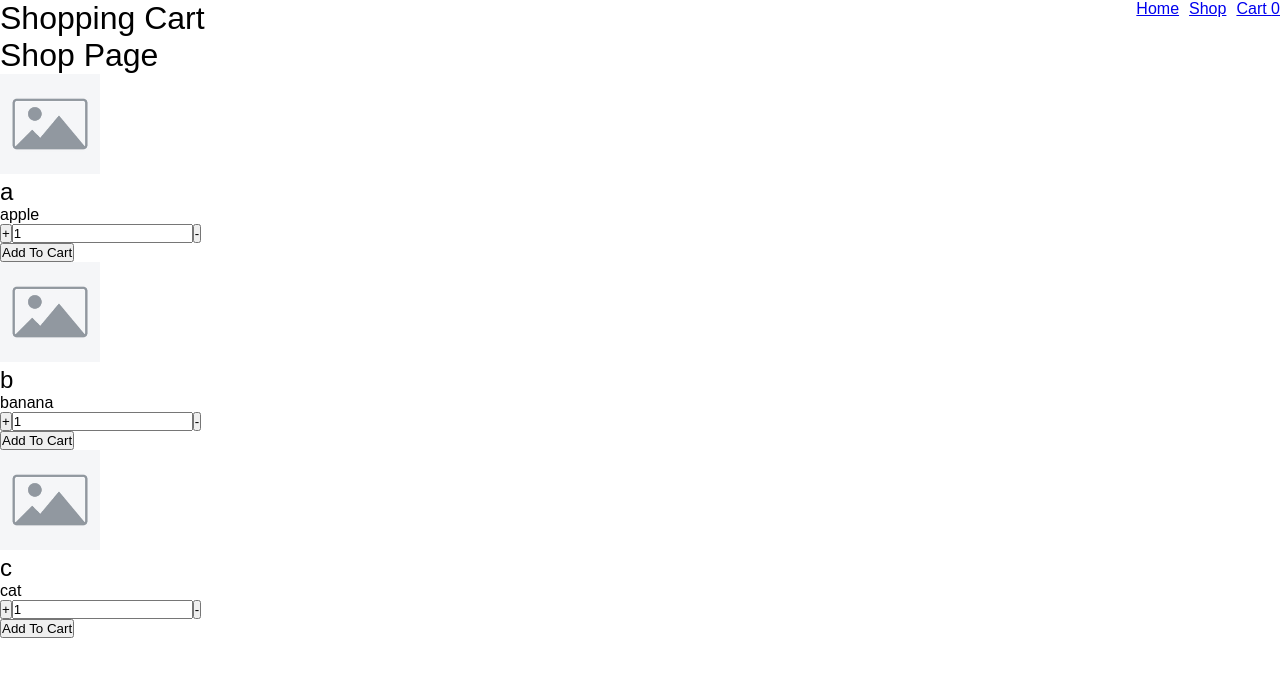
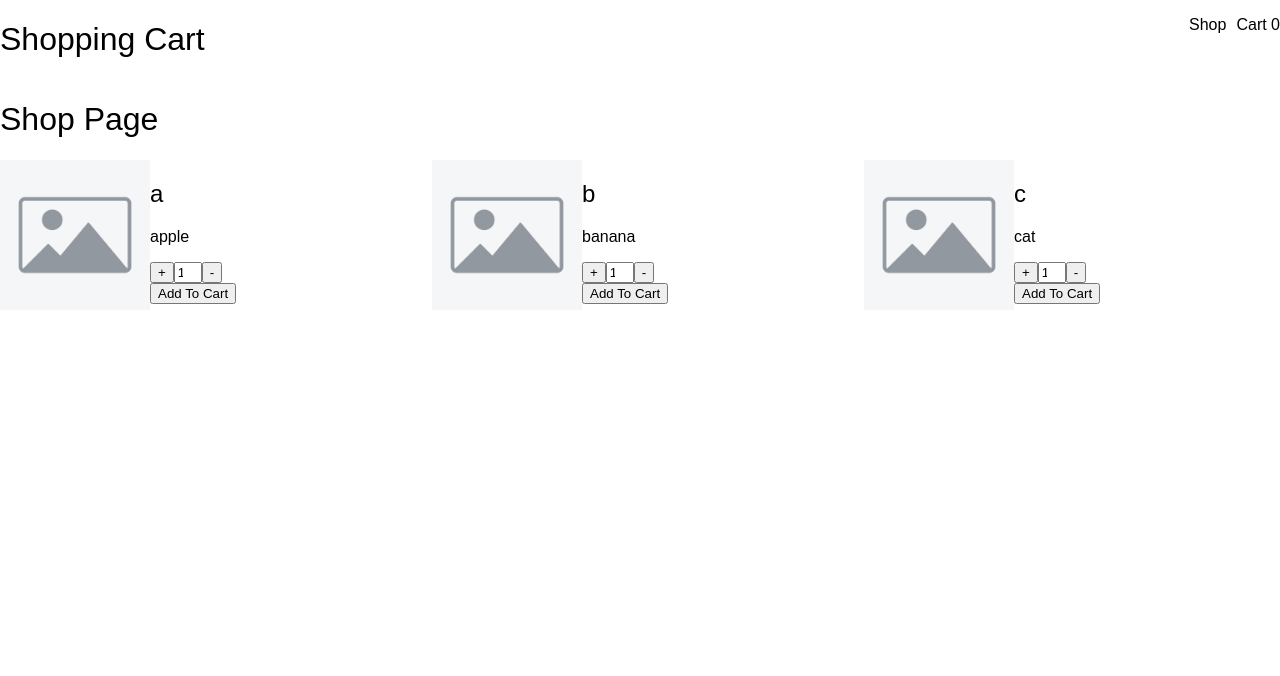
Before and after one commit to preetsingh10/shopping-cart, a React (Vite) app: page /shop in a window 1280 px wide. Shown: the top 676 px of the page. Built offline with nearby package versions, Linux system fonts and the light colour scheme; a web font is replaced by a local one.

Commit message:
styles: little card styles updates

```diff
--- a/pages/Shop.jsx
+++ b/pages/Shop.jsx
@@ -1,5 +1,6 @@
 import { useState } from "react"
 import Card from "../src/components/Card"
+import styles from "./Shop.module.css"
 function Shop() {
     const [useProducts, setProducts] = useState([
         { name: 'a', discription: "apple", id:1 ,src:"https://picsum.photos/300/200", times:0},
@@ -9,6 +10,7 @@ function Shop() {
     return (
         <>
             <h1>Shop Page</h1>
+            <div className={styles.cardContainer}>
             {
                 useProducts.map(item => {
                     return (
@@ -16,6 +18,9 @@ function Shop() {
                     )
                 })
             }
+
+            </div>
+
         </>
     )
 }
--- /dev/null
+++ b/pages/Shop.module.css
@@ -0,0 +1,5 @@
+.cardContainer {
+  display: grid;
+  gap: 1rem;
+  grid-template-columns: repeat(auto-fit, minmax(250px, 1fr));
+}
--- a/src/components/Card.jsx
+++ b/src/components/Card.jsx
@@ -1,6 +1,7 @@
 import { useState } from "react"
 import { useOutletContext } from "react-router-dom"
 import QuantityUpdater from "./quantityUpdater"
+import styles from "./Card.module.css"
 function Card({ item }) {
 
     const [useCart, setCart] = useOutletContext()
@@ -30,12 +31,14 @@ function Card({ item }) {
 
     return (
 
-        <div className="card">
-            <img src="src/assets/placeholder.jpg" height={"100px"} width={"100px"} alt="" />
+        <div className={styles.card}>
+            <img src="src/assets/placeholder.jpg" height={"150px"} width={"150px"} alt="" />
+            <div className={styles.cardPropertiesContainer}>
             <h2>{item.name}</h2>
             <p>{item.discription}</p>
-            <QuantityUpdater useTimes={useTimes} setTimes= {setTimes} item={item} />
+            <QuantityUpdater useTimes={useTimes} setTimes= {setTimes} item={item} styles={styles} />
             <button onClick={() => addToCart(item)} className="AddToCartBttn">Add To Cart</button>
+            </div>
         </div>
     )
 }
--- /dev/null
+++ b/src/components/Card.module.css
@@ -0,0 +1,9 @@
+.card{
+    display: flex;
+}
+.cardPropertiesContainer{
+
+}
+.quantityUpdater input{
+    width: 20px;
+}
--- a/src/components/NavBar.jsx
+++ b/src/components/NavBar.jsx
@@ -1,13 +1,13 @@
 import { Link } from "react-router-dom"
 import styles from "./NavBar.module.css"
-function NavBar({cartLength}) {
+function NavBar({ cartLength }) {
     return (
         <div className={styles.container}>
-            <h1>Shopping Cart</h1>
+            <Link to={'/home'}>
+                <h1>Shopping Cart</h1>
+            </Link>
             <div className={styles.ulDiv}>
                 <ul>
-                    <Link to={'/home'}> <li>Home</li></Link>
-
                     <Link to={'shop'}><li>Shop</li></Link>
                     <Link to={'cart'}><li>Cart {cartLength}</li></Link>
                 </ul>
--- a/src/components/quantityUpdater.jsx
+++ b/src/components/quantityUpdater.jsx
@@ -1,11 +1,11 @@
 
-function QuantityUpdater({ useTimes, setTimes }) {
+function QuantityUpdater({ useTimes, setTimes, styles }) {
     function inputHandler(e) {
 
         setTimes(e.target.value)
     }
     return (
-        <div>
+        <div className={styles.quantityUpdater}>
             <button onClick={() => setTimes(useTimes + 1)}>+</button>
             <input onChange={(e) => inputHandler(e)} type="number" name="times" id="times" value={useTimes} required />
             <button onClick={() => setTimes(useTimes !== 1 ? useTimes - 1 : 1)}>-</button>
--- a/src/index.css
+++ b/src/index.css
@@ -4,6 +4,14 @@
   font-optical-sizing: auto;
   font-weight: 400;
   font-style: normal;
+
+}
+body{
   padding: 0;
   margin: 0;
 }
+
+a{
+text-decoration: none;
+color: inherit;
+}
```
